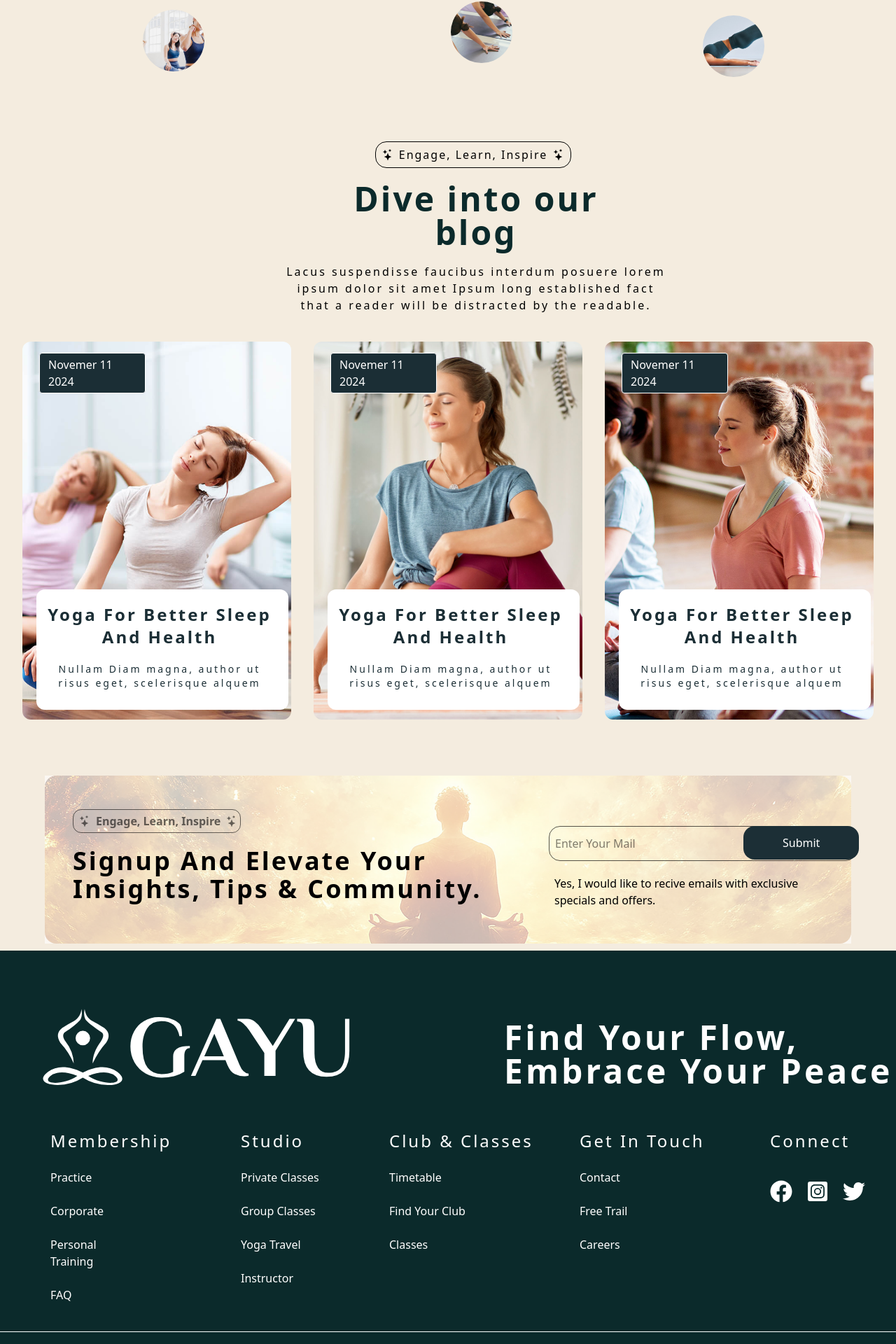
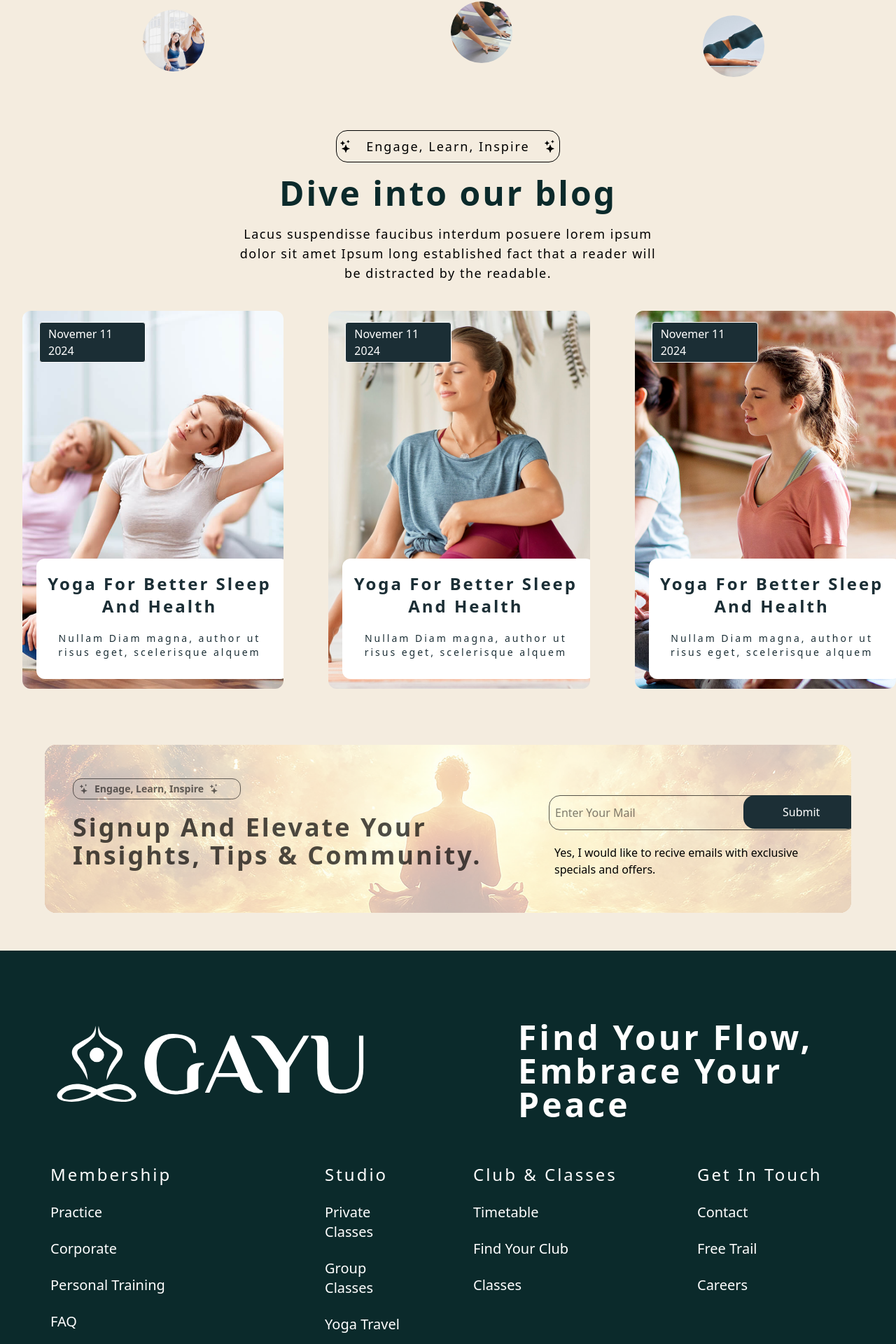
Before and after one commit to Ashishpanwar0/Yoga, a React (Vite) app: page / in a window 1280 px wide. Shown: the part 6503-8423 px from the top of the page at 70% size. Built offline with nearby package versions, Linux system fonts and the light colour scheme.

Commit message:
Your commit message

```diff
--- a/src/Componants/Footer.jsx
+++ b/src/Componants/Footer.jsx
@@ -13,62 +13,62 @@ import pay7 from '../assets/gayu-pay-visa.png'
 
 function Footer() {
     return (
-        <section className='bg-[#0B2A2B] h-150'>
-            <div className='flex gap-x-25 ml-15 pt-20'>
-                <img src={light} alt="" className='w-110' />
-                <h1 className='text-5xl font-bold w-160 ml-30 text-[white] tracking-[4px] mt-5'>
+        <section className='bg-[#0B2A2B] lg:h-170 h-190'>
+            <div className='lg:flex gap-x-25 lg:ml-15 pt-20'>
+                <img src={light} alt="" className='lg:w-110 w-100 ml-5' />
+                <h1 className='lg:text-5xl text-2xl ml-5 font-bold lg:w-160 lg:ml-30 text-[white] tracking-[4px] mt-5'>
                     Find Your Flow, Embrace Your Peace
                 </h1>
             </div>
 
-            <div className='flex  gap-x-8 mt-15'>
+            <div className='flex  lg:gap-x-8 mt-15'>
 
-                <div className='text-white ml-18 w-30'>
-                    <h1 className='text-2xl tracking-[3px]'>Membership</h1>
+                <div className='text-white lg:ml-18 lg:w-60 ml-5'>
+                    <h1 className='lg:text-2xl text-1xl tracking-[3px]'>Membership</h1>
                     <br />
-                    <a href="">Practice</a>
+                    <a href="" className='text-[12px] lg:text-xl'>Practice</a>
                     <br /><br />
-                    <a href="">Corporate</a>
+                    <a href="" className='text-[12px] lg:text-xl'>Corporate</a>
                     <br /><br />
-                    <a href="">Personal Training</a>
+                    <a href="" className='text-[12px] lg:text-xl'>Personal Training</a>
                     <br /><br />
-                    <a href="">FAQ</a>
+                    <a href="" className='text-[12px] lg:text-xl'>FAQ</a>
                 </div>
 
-                <div className='text-white w-30 ml-30'>
-                    <h1 className='text-2xl tracking-[3px]'>Studio</h1>
+                <div className='text-white lg:w-30 w-40 lg:ml-30 ml-10'>
+                    <h1 className='lg:text-2xl text-1xl tracking-[3px]'>Studio</h1>
                     <br />
-                    <a href="">Private Classes</a>
+                    <a href="" className='text-[12px] lg:text-xl'>Private Classes</a>
                     <br /><br />
-                    <a href="">Group Classes</a>
+                    <a href="" className='text-[12px] lg:text-xl'>Group Classes</a>
                     <br /><br />
-                    <a href="">Yoga Travel</a>
+                    <a href="" className='text-[12px] lg:text-xl'>Yoga Travel</a>
                     <br /><br />
-                    <a href="">Instructor</a>
+                    <a href="" className='text-[12px] lg:text-xl'>Instructor</a>
                 </div>
 
-                <div className='text-white w-60 ml-15'>
-                    <h1 className='text-2xl tracking-[3px]'>Club & Classes</h1>
+                <div className='text-white lg:w-60 lg:ml-15 w-20 ml-10'>
+                    <h1 className='lg:text-2xl text-1xl tracking-[3px]'>Club & Classes</h1>
                     <br />
-                    <a href="">Timetable</a>
+                    <a href="" className='text-[12px] lg:text-xl'>Timetable</a>
+                    <br /><br/>
+                    <a href="" className='text-[12px] lg:text-xl'>Find Your Club</a>
                     <br /><br />
-                    <a href="">Find Your Club</a>
-                    <br /><br />
-                    <a href="">Classes</a>
+                    <a href="" className='text-[12px] lg:text-xl'>Classes</a>
                 </div>
 
-                <div className='text-white w-60'>
-                    <h1 className='text-2xl tracking-[3px]'>Get In Touch</h1>
+                <div className='text-white lg:w-60 w-60 ml-12'>
+                    <h1 className='lg:text-2xl text-1xl tracking-[3px]'>Get In Touch</h1>
                     <br />
-                    <a href="">Contact</a>
+                    <a href="" className='text-[12px] lg:text-xl'>Contact</a>
                     <br /><br />
-                    <a href="">Free Trail</a>
+                    <a href="" className='text-[12px] lg:text-xl'>Free Trail</a>
                     <br /><br />
-                    <a href="">Careers</a>
+                    <a href="" className='text-[12px] lg:text-xl'>Careers</a>
                 </div>
 
-                <div className='text-white w-40'>
-                    <h1 className='text-2xl tracking-[3px]'>Connect</h1>
+                <div className='text-white w-40 hidden'>
+                    <h1 className='lg:text-2xl text-xl tracking-[3px]'>Connect</h1>
                     <div className='flex gap-5 mt-10'>
                         <FaFacebook className='size-8' />
                         <FaInstagramSquare className='size-8' />
@@ -77,9 +77,9 @@ function Footer() {
                 </div>
             </div>
             <hr className='text-white mt-10' />
-            <div className='flex mt-5'>
-                <h1 className='ml-16 text-white'>Copyright © Gayu Site | All Right Reserved</h1>
-                <div className='flex gap-5 w-[55px] ml-110'>
+            <div className='lg:flex mt-5'>
+                <h1 className='lg:ml-16 ml-5 text-center text-white'>Copyright © Gayu Site | All Right Reserved</h1>
+                <div className='flex gap-5 lg:w-[55px] lg:ml-110 w-[49px] ml-2 mt-5 lg:mt-0'>
                     <img src={pay1} alt="" className='border-1 px-1' />
                     <img src={pay2} alt="" className='border-1 px-1' />
                     <img src={pay3} alt="" className='border-1 px-1' />
--- a/src/Componants/Mid.jsx
+++ b/src/Componants/Mid.jsx
@@ -50,7 +50,7 @@ function Mid() {
             </div>
           </div>
 
-          <div className='border-10 border-[#8D9182] rounded-t-[900px]  w-48 h-69 ml-25 bg-[#0B2A2B]'>
+          <div className='border-10 hidden lg:block border-[#8D9182] rounded-t-[900px]  w-48 h-69 ml-25 bg-[#0B2A2B]'>
           <GiHeartBeats className='size-[40px] ml-[130px] mt-[-60px] rotate-20 text-[#0b2a2b] animate__animated animate__heartBeat animate__infinite'/>
             <img src={home4} alt="" className='h-73 mt-[-17px] transform scale-x-[-1]' />
           </div>
--- a/src/Componants/Testimonial.jsx
+++ b/src/Componants/Testimonial.jsx
@@ -10,10 +10,10 @@ import card4 from '../assets/card4.jpg'
 
 function Testimonial() {
   return (
-    <section className="relative bg-[#F4ECDF] py-20 px-4 h-120  overflow-hidden">
+    <section className="relative bg-[#F4ECDF] py-20 px-4 h-120  overflow-hidden lg:w-full">
       <div className='pt-5 relative'>
-        <h1 className='flex border-1 w-70 justify-center gap-2 items-center rounded-2xl  py-2 leading-tight tracking-[2px] ml-130'><BsStars />Community talks <BsStars /></h1>
-        <h1 className='text-5xl w-150 text-center tracking-[3px] items-center ml-90 text-[#0B2A2B] font-bold mt-5'>What our clients say about us</h1>
+        <h1 className='flex border-1 lg:w-70 justify-center gap-2 items-center rounded-2xl  py-2 leading-tight tracking-[2px] lg:ml-130'><BsStars />Community talks <BsStars /></h1>
+        <h1 className='lg:text-5xl lg:w-150 text-center tracking-[3px] items-center ml-90 text-[#0B2A2B] font-bold mt-5'>What our clients say about us</h1>
         <p className='w-180 text-center ml-80 mt-5 tracking-[3px]'>Sociosqu gravida vehicula dis erat ante ornare interdum feugiat donec accumsan nullamdiam magna, auctor ut risus eget, scelerisque aliquam</p>
       </div>
 
--- a/src/Componants/Testimonial2.jsx
+++ b/src/Componants/Testimonial2.jsx
@@ -13,19 +13,25 @@ function Testimonial2() {
 
     return (
         <>
-            <section className=' bg-[#F4ECDF] h-310 pt-1'>
+            <section className=' bg-[#F4ECDF] lg:h-310  h-570 pt-1'>
 
                 {/* contant */}
                 <div>
-                    <div className='pt-20'>
-                        <h1 className='flex border-1 w-70 justify-center gap-2 items-center rounded-2xl  py-2 leading-tight tracking-[2px] ml-134'><BsStars />Engage, Learn, Inspire                        <BsStars /></h1>
-                        <h1 className='text-5xl w-120 text-center tracking-[3px] items-center ml-110 text-[#0B2A2B] font-bold mt-5'>Dive into our blog</h1>
-                        <p className='w-140 text-center ml-100 mt-5 tracking-[3px]'>Lacus suspendisse faucibus interdum posuere lorem ipsum dolor sit amet Ipsum long established fact that a reader will be distracted by the readable.</p>
-                    </div>
+                     <div className='pt-10 sm:pt-16'>
+                          <h1 className='flex border-1 w-70 justify-center gap-5 items-center rounded-2xl py-2 lg:w-80 tracking-[2px] mx-auto text-base sm:text-lg'>
+                            <BsStars />Engage, Learn, Inspire <BsStars />
+                          </h1>
+                          <h1 className='text-3xl sm:text-4xl lg:text-5xl w-full text-center tracking-[3px] text-[#0B2A2B] font-bold mt-5'>
+                            Dive into our blog
+                          </h1>
+                          <p className='text-sm sm:text-base lg:text-lg max-w-[600px] mx-auto mt-5 tracking-[1.5px] text-center'>
+                           Lacus suspendisse faucibus interdum posuere lorem ipsum dolor sit amet Ipsum long established fact that a reader will be distracted by the readable.
+                          </p>
+                        </div>
                 </div>
                 {/* contant */}
-                <div className='flex gap-8 mt-10'>
-                    <div className='relative group h-135 w-[30%] ml-8 rounded-xl overflow-hidden bg-cover bg-center hover:border-1 hover:bg-white'
+                <div className='lg:flex gap-8 mt-10'>
+                    <div className='relative group h-135 lg:w-[30%] lg:ml-8 w-110 ml-6 rounded-xl overflow-hidden bg-cover bg-center hover:border-1 hover:bg-white'
                         style={{ backgroundImage: `url(${testimonial1})` }}
                         onMouseEnter={() => setIsHovered1(true)}
                         onMouseLeave={() => setIsHovered1(false)}>
@@ -50,7 +56,7 @@ function Testimonial2() {
                     </div>
 
                     {/* second */}
-                    <div className='relative group h-135 w-[30%] rounded-xl overflow-hidden bg-cover bg-center hover:border-1 hover:bg-white'
+                    <div className='relative group h-135 lg:w-[30%] lg:ml-8 w-110 ml-6 mt-5 lg:mt-0 rounded-xl overflow-hidden bg-cover bg-center hover:border-1 hover:bg-white'
                         style={{ backgroundImage: `url(${testimonial2})` }}
                         onMouseEnter={() => setIsHovered2(true)}
                         onMouseLeave={() => setIsHovered2(false)}>
@@ -76,7 +82,7 @@ function Testimonial2() {
                     {/* second */}
 
                     {/* third */}
-                    <div className='relative group h-135 w-[30%] rounded-xl overflow-hidden bg-cover bg-center hover:border-1 hover:bg-white'
+                    <div className='relative group h-135 lg:w-[30%] lg:ml-8 w-110 ml-6 mt-5 lg:mt-0 rounded-xl overflow-hidden bg-cover bg-center hover:border-1 hover:bg-white'
                         style={{ backgroundImage: `url(${testimonial3})` }}
                         onMouseEnter={() => setIsHovered3(true)}
                         onMouseLeave={() => setIsHovered3(false)}>
@@ -103,21 +109,21 @@ function Testimonial2() {
                 {/* thrid */}
 
                 {/* Our newsletter */}
-            <section style={{backgroundImage: `url(${Newsletter})`}} className='relative bg-cover bg-center h-60 mt-20 w-[90%] ml-16 rounded-2xl flex overflow-hidden"'>
+            <section style={{backgroundImage: `url(${Newsletter})`}} className='relative bg-cover bg-center h-60 mt-20 lg:w-[90%] lg:ml-16 rounded-2xl flex overflow-hidden w-full"'>
             <div className="absolute inset-0 bg-white opacity-60 z-0"></div>
-                <div className='mt-12 ml-10 z-10'>
-                <h1 className='flex items-center gap-2 border-1 w-60 rounded-xl py-1 mb-5 text-[#00000093] font-bold'><BsStars className='ml-2'/>Engage, Learn, Inspire<BsStars /></h1>
-                <h1 className='text-4xl w-150 tracking-[3px] font-bold'>
+                <div className='mt-12 lg:ml-10 ml-5 z-10'>
+                <h1 className='flex items-center gap-2 border-1 lg:w-60 w-52 rounded-xl py-1 mb-5 text-[#00000093] font-bold text-sm'><BsStars className='ml-2'/>Engage, Learn, Inspire<BsStars /></h1>
+                <h1 className='lg:text-4xl text-xl w-50 lg:w-150 tracking-[3px] text-[#000000b2] font-bold'>
                 Signup And Elevate Your Insights, Tips & Community.
                 </h1>
                 </div>
 
                 <div className='z-1'>
-                   <input type="text" placeholder='Enter Your Mail' className='border-1 border-[#000000a9] px-2 py-3 w-110 rounded-2xl ml-20 mt-18' />
-                    <button className='border-white-1 bg-[#1C2F36] text-white px-14 rounded-2xl py-3  ml-[-162px] absolute mt-18'>
+                   <input type="text" placeholder='Enter Your Mail' className='border-1 border-[#000000a9] px-2 py-3 lg:w-110 rounded-2xl lg:ml-20 lg:mt-18 ml-5 mt-15' />
+                    <button className='border-white-1 bg-[#1C2F36] text-white lg:px-14 px-7 rounded-2xl lg:py-3 py-[12.3px] lg:ml-[-162px] absolute lg:mt-18 mt-[60.9px] ml-[-105px]'>
                         Submit
                     </button>
-                    <h1 className='mt-5 text-1xl ml-22 w-100 border-[#00000050]'>
+                    <h1 className='lg:mt-5 mt-10 text-1xl lg:ml-22 lg:w-100 border-[#00000050] '>
                     Yes, I would like to recive emails with exclusive specials and offers.
                     </h1>
                 </div>
```
